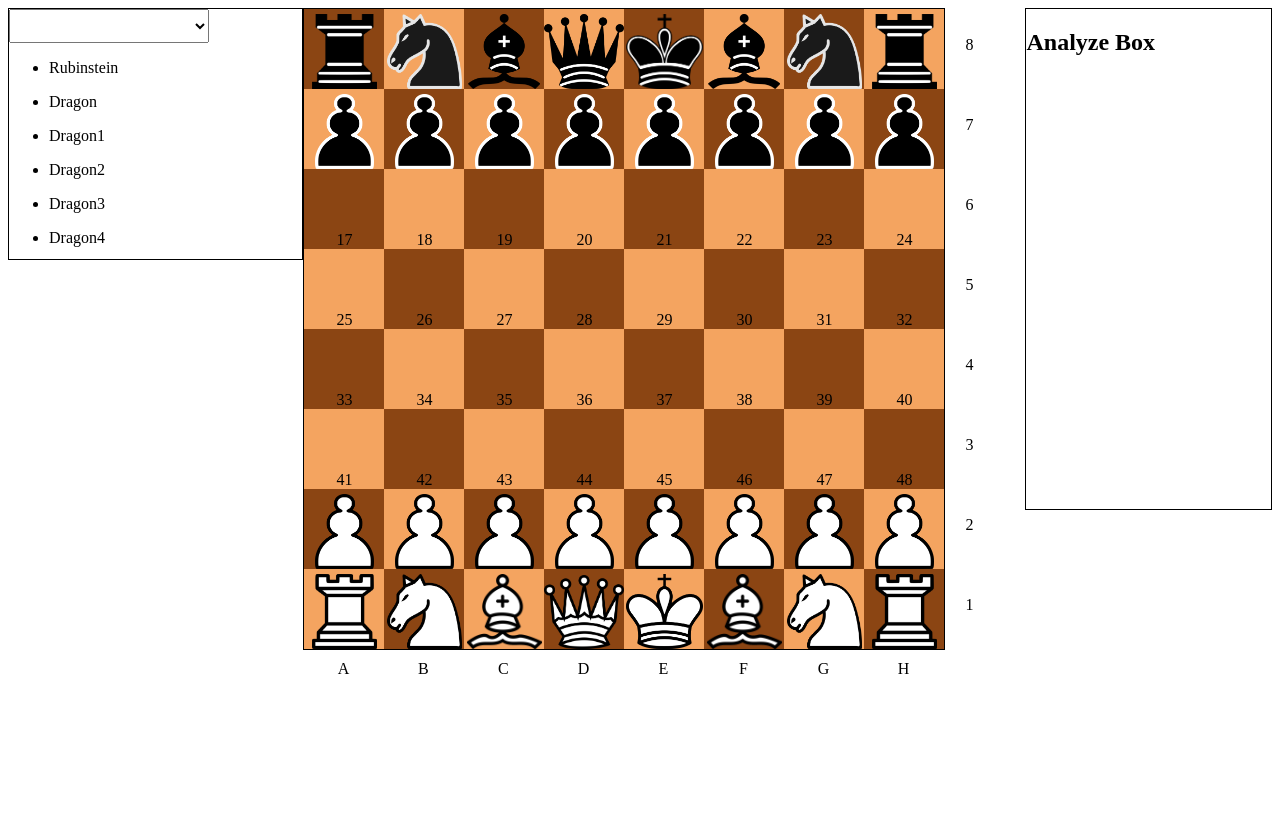
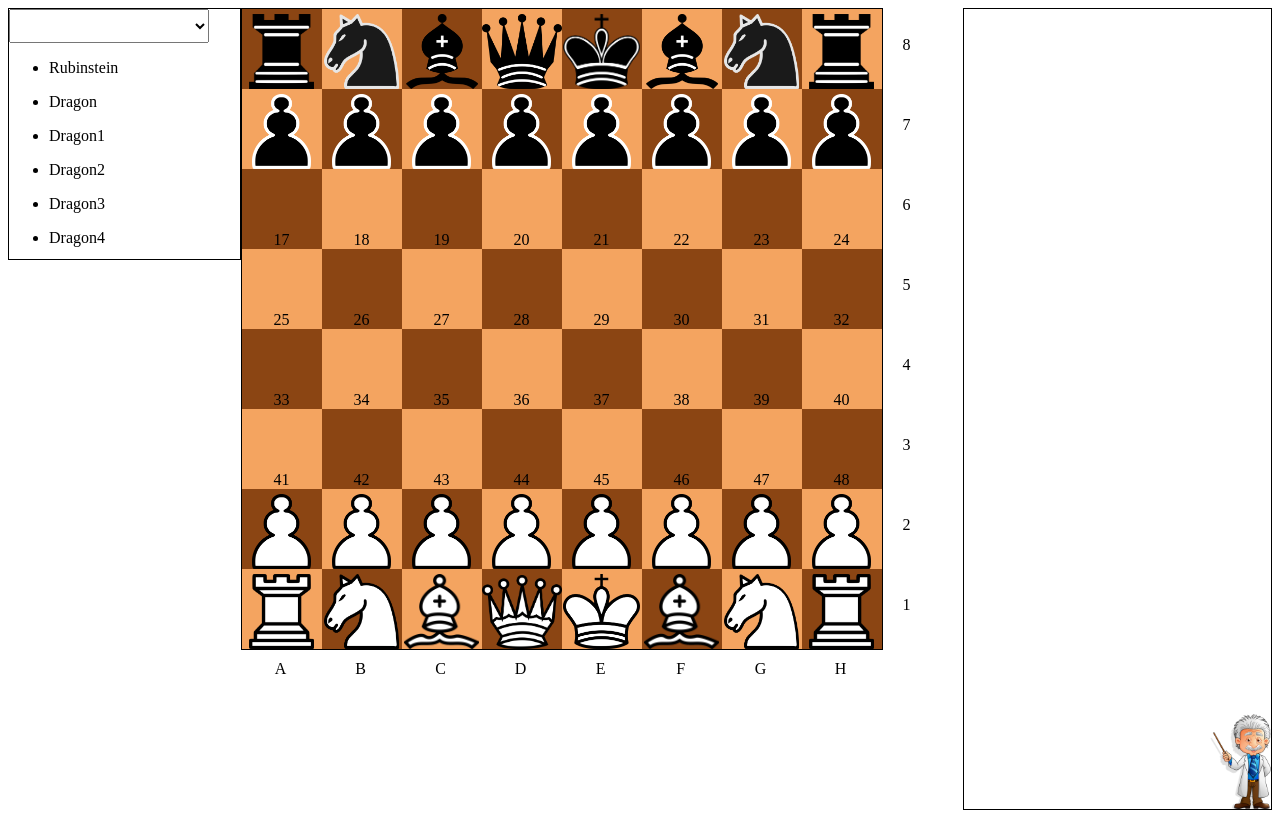
Before and after one commit to GrzegorzSzymczakk/ChessOpening, a Vue app in the folder src/frontend/: page / in a window 1280 px wide. Built offline with nearby package versions, Linux system fonts and the light colour scheme.

Commit message:
description box fixing css

```diff
--- a/src/frontend/src/App.vue
+++ b/src/frontend/src/App.vue
@@ -22,7 +22,7 @@ div{
 .container{
   display: grid;
   justify-content: center;
+  height: 720px;
   grid-row-start: 1;
 }
-
 </style>
--- a/src/frontend/src/components/AnalyzeBox.vue
+++ b/src/frontend/src/components/AnalyzeBox.vue
@@ -1,15 +1,17 @@
 <template>
-<div class="analyze">
-  <h2>{{topic}}</h2>
-
-</div>
+  <div class="analyze">
+      <DescriptionComp/>
+  </div>
 </template>
 
 <script>
+import DescriptionComp from "@/components/DescriptionComp";
+
 export default {
   name: "AnalyzeBox",
-  data(){
-    return{
+  components: {DescriptionComp},
+  data() {
+    return {
       topic: "Analyze Box"
     }
   }
@@ -17,10 +19,10 @@ export default {
 </script>
 
 <style scoped>
-.analyze{
-  height: 500px;
-  width: 250px;
+.analyze {
+  height: 800px;
+  width: 400px;
   border: 1px solid black;
+  justify-content: flex-end;
 }
-
 </style>
--- /dev/null
+++ b/src/frontend/src/components/DescriptionComp.vue
@@ -0,0 +1,22 @@
+<template>
+  <div class="description">
+    <WizardComp/>
+  </div>
+</template>
+
+<script>
+import WizardComp from "@/components/WizardComp";
+
+export default {
+  name: "DescriptionComp",
+  components: {WizardComp}
+}
+</script>
+
+<style scoped>
+.description{
+  height: 200px;
+  align-self: flex-end;
+  justify-content: flex-end;
+}
+</style>
--- /dev/null
+++ b/src/frontend/src/components/WizardComp.vue
@@ -0,0 +1,18 @@
+<template>
+  <div class="wizard"></div>
+</template>
+
+<script>
+export default {
+  name: "WizardComp"
+}
+</script>
+
+<style scoped>
+
+.wizard {
+  content: url("../assets/wizard.png");
+  max-width: 20%;
+  align-self: flex-end;
+}
+</style>
```
Also changed, not shown: src/frontend/src/assets/black_pawn.png (deleted), src/frontend/src/assets/wizard.png (added).
